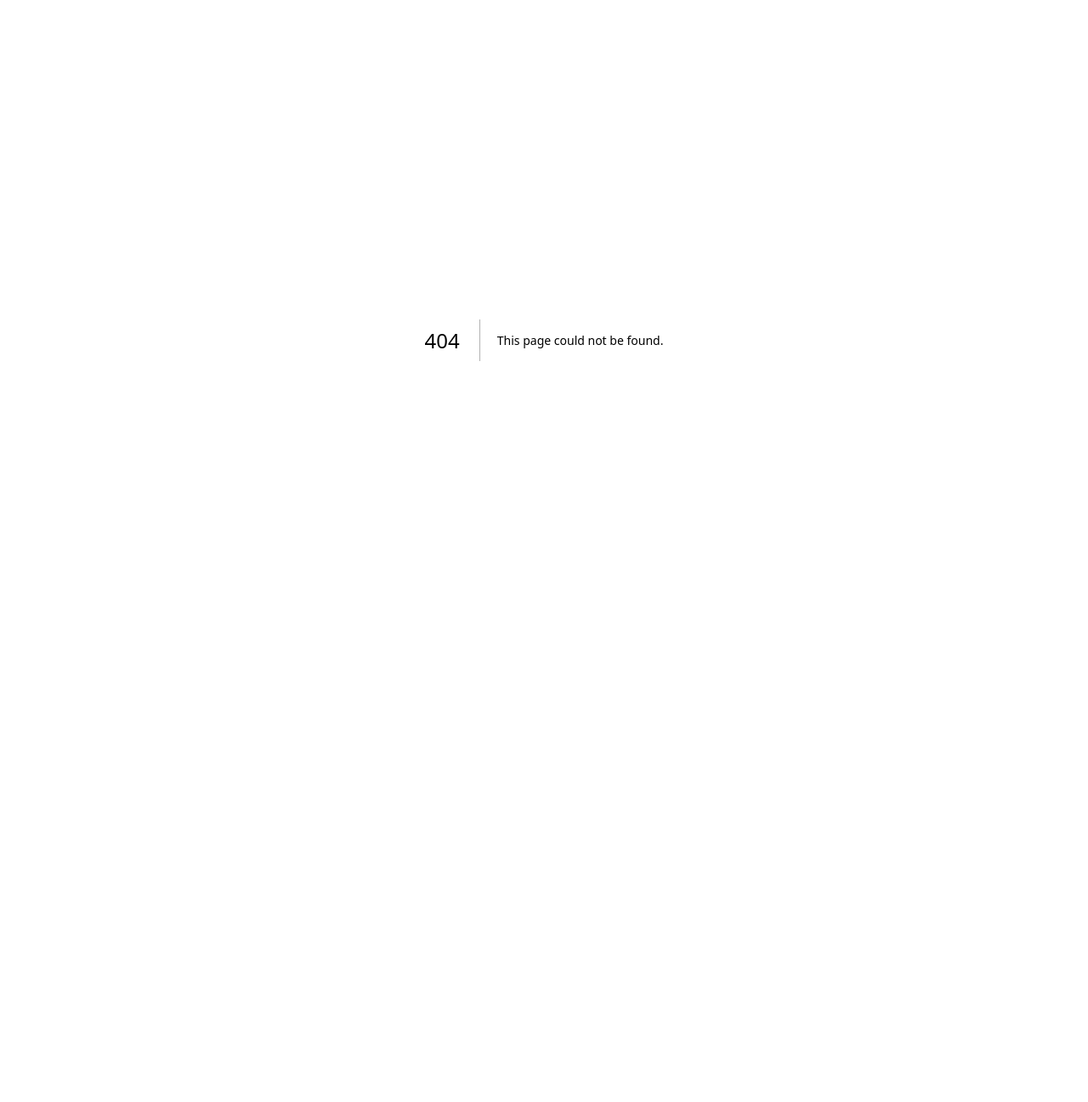
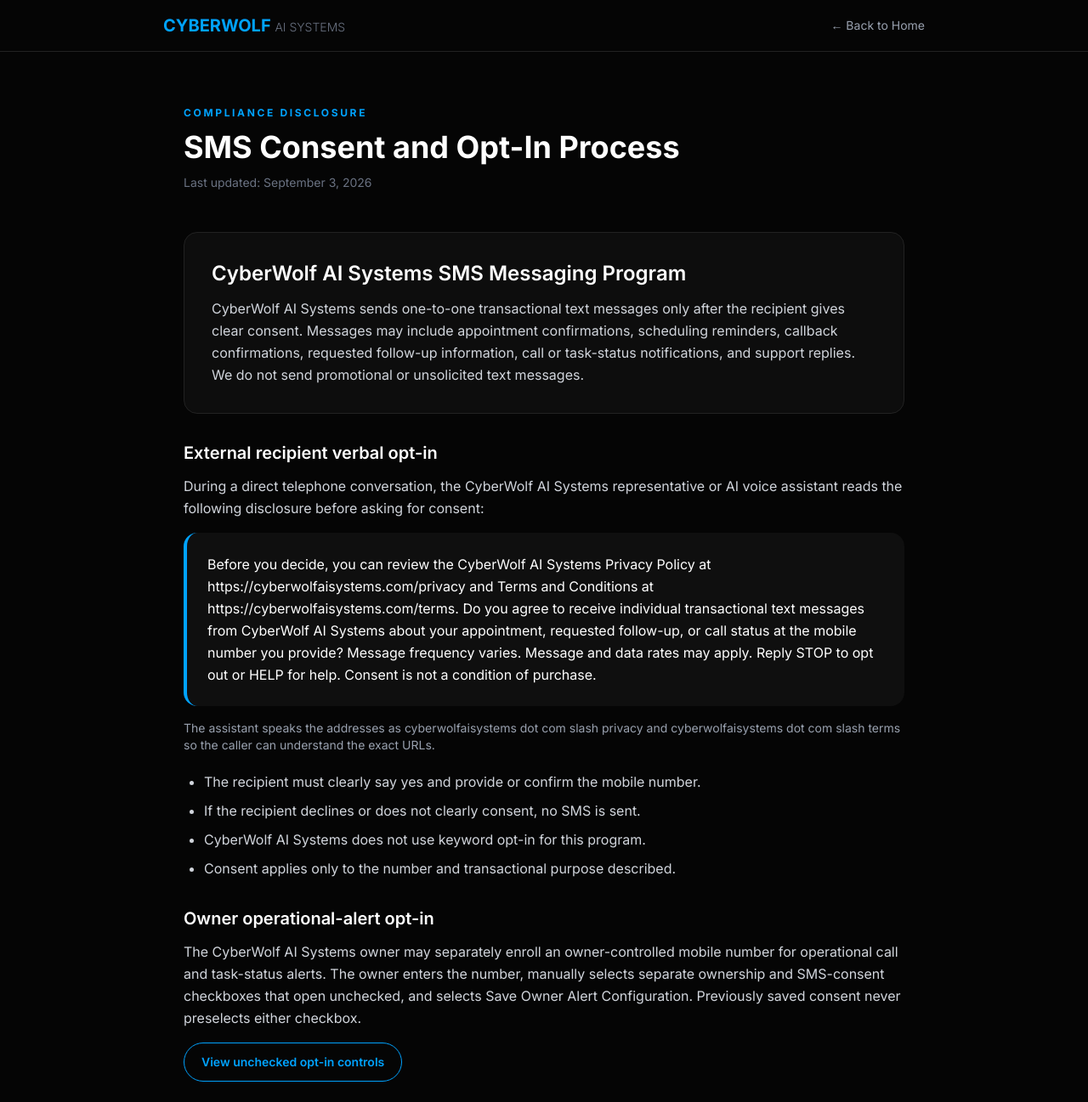
Before and after one commit to wolfcore25/cyberwolf-ai-site, a Next.js app: page /sms-consent in a window 1280 px wide. Before the commit this address had no page. Shown: the top 1297 px of the page at 85% size. Before the commit the page ends 800 px from the top, so only its background shows below. Built offline with nearby package versions, Linux system fonts and the light colour scheme.

Commit message:
Add verifiable SMS consent disclosures

```diff
--- a/src/app/privacy/page.tsx
+++ b/src/app/privacy/page.tsx
@@ -20,7 +20,7 @@
 
       <div className="max-w-4xl mx-auto px-6 py-16">
         <h1 className="text-4xl font-bold mb-2">Privacy Policy</h1>
-        <p className="text-gray-500 text-sm mb-12">Last updated: July 13, 2026</p>
+        <p className="text-gray-500 text-sm mb-12">Last updated: September 3, 2026</p>
 
         <div className="prose prose-invert max-w-none space-y-8 text-gray-300 leading-relaxed">
           <section>
@@ -81,9 +81,21 @@
               not a condition of purchase.
             </p>
             <p className="mt-4">
-              During each call, our AI assistant asks: May I send you a text message with your
-              appointment details and reminders? You can reply STOP at any time to opt out. SMS is
-              sent only after the customer verbally agrees.
+              Before asking for consent, our representative or AI voice assistant reads: Before
+              you decide, you can review the CyberWolf AI Systems Privacy Policy at
+              https://cyberwolfaisystems.com/privacy and Terms and Conditions at
+              https://cyberwolfaisystems.com/terms. Do you agree to receive individual
+              transactional text messages from CyberWolf AI Systems about your appointment,
+              requested follow-up, or call status at the mobile number you provide? Message
+              frequency varies. Message and data rates may apply. Reply STOP to opt out or HELP
+              for help. Consent is not a condition of purchase.
+            </p>
+            <p className="mt-4">
+              The complete public opt-in process is available on our{" "}
+              <Link href="/sms-consent" className="text-[var(--cyber-blue)] hover:underline">
+                SMS Consent page
+              </Link>
+              .
             </p>
             <p className="mt-4">
               The CyberWolf AI Systems business owner separately opts in to receive call or
@@ -168,7 +180,9 @@
             <p>
               <strong className="text-white">CyberWolf AI Systems</strong><br />
               Contact email: <a href="mailto:gregs@cyberwolfaisystems.com" className="text-[var(--cyber-blue)] hover:underline">gregs@cyberwolfaisystems.com</a><br />
-              Website: <a href="https://cyberwolfaisystems.com" className="text-[var(--cyber-blue)] hover:underline">https://cyberwolfaisystems.com</a>
+              Website: <a href="https://cyberwolfaisystems.com" className="text-[var(--cyber-blue)] hover:underline">https://cyberwolfaisystems.com</a><br />
+              SMS consent: <Link href="/sms-consent" className="text-[var(--cyber-blue)] hover:underline">https://cyberwolfaisystems.com/sms-consent</Link><br />
+              Terms and Conditions: <Link href="/terms" className="text-[var(--cyber-blue)] hover:underline">https://cyberwolfaisystems.com/terms</Link>
             </p>
           </section>
         </div>
--- a/src/app/sitemap.ts
+++ b/src/app/sitemap.ts
@@ -12,6 +12,7 @@
   "/web-solutions",
   "/dineline",
   "/contact",
+  "/sms-consent",
   "/privacy",
   "/terms",
 ];
--- /dev/null
+++ b/src/app/sms-consent/page.tsx
@@ -0,0 +1,151 @@
+import Link from "next/link";
+
+export const metadata = {
+  title: "SMS Consent",
+  description:
+    "CyberWolf AI Systems SMS messaging program, verbal opt-in script, and consent process.",
+};
+
+const privacyUrl = "https://cyberwolfaisystems.com/privacy";
+const termsUrl = "https://cyberwolfaisystems.com/terms";
+
+export default function SmsConsentPage() {
+  return (
+    <main className="min-h-screen bg-[var(--cyber-darker)]">
+      <nav className="border-b border-[var(--cyber-border)] px-6 py-4">
+        <div className="mx-auto flex max-w-4xl items-center justify-between gap-4">
+          <Link href="/" className="shrink-0 text-lg font-bold text-[var(--cyber-blue)] sm:text-xl">
+            CYBERWOLF <span className="text-sm font-light text-gray-500">AI SYSTEMS</span>
+          </Link>
+          <Link href="/" className="whitespace-nowrap text-sm text-gray-400 transition-colors hover:text-white">
+            &larr; Back to Home
+          </Link>
+        </div>
+      </nav>
+
+      <div className="mx-auto max-w-4xl px-6 py-16">
+        <p className="mb-3 text-xs font-bold uppercase tracking-[0.22em] text-[var(--cyber-blue)]">
+          Compliance disclosure
+        </p>
+        <h1 className="text-4xl font-bold text-white">SMS Consent and Opt-In Process</h1>
+        <p className="mb-12 mt-3 text-sm text-gray-500">Last updated: September 3, 2026</p>
+
+        <div className="space-y-8 text-gray-300 leading-relaxed">
+          <section className="rounded-2xl border border-[var(--cyber-border)] bg-white/[0.03] p-6 md:p-8">
+            <h2 className="mb-3 text-2xl font-semibold text-white">
+              CyberWolf AI Systems SMS Messaging Program
+            </h2>
+            <p>
+              CyberWolf AI Systems sends one-to-one transactional text messages only after the
+              recipient gives clear consent. Messages may include appointment confirmations,
+              scheduling reminders, callback confirmations, requested follow-up information, call
+              or task-status notifications, and support replies. We do not send promotional or
+              unsolicited text messages.
+            </p>
+          </section>
+
+          <section>
+            <h2 className="mb-3 text-xl font-semibold text-white">
+              External recipient verbal opt-in
+            </h2>
+            <p className="mb-4">
+              During a direct telephone conversation, the CyberWolf AI Systems representative or
+              AI voice assistant reads the following disclosure before asking for consent:
+            </p>
+            <blockquote className="rounded-2xl border-l-4 border-[var(--cyber-blue)] bg-white/[0.04] p-6 text-white">
+              Before you decide, you can review the CyberWolf AI Systems Privacy Policy at
+              https://cyberwolfaisystems.com/privacy and Terms and Conditions at
+              https://cyberwolfaisystems.com/terms. Do you agree to receive individual
+              transactional text messages from CyberWolf AI Systems about your appointment,
+              requested follow-up, or call status at the mobile number you provide? Message
+              frequency varies. Message and data rates may apply. Reply STOP to opt out or HELP
+              for help. Consent is not a condition of purchase.
+            </blockquote>
+            <p className="mt-4 text-sm text-gray-400">
+              The assistant speaks the addresses as cyberwolfaisystems dot com slash privacy and
+              cyberwolfaisystems dot com slash terms so the caller can understand the exact URLs.
+            </p>
+            <ul className="mt-5 list-disc space-y-2 pl-6">
+              <li>The recipient must clearly say yes and provide or confirm the mobile number.</li>
+              <li>If the recipient declines or does not clearly consent, no SMS is sent.</li>
+              <li>CyberWolf AI Systems does not use keyword opt-in for this program.</li>
+              <li>Consent applies only to the number and transactional purpose described.</li>
+            </ul>
+          </section>
+
+          <section>
+            <h2 className="mb-3 text-xl font-semibold text-white">Owner operational-alert opt-in</h2>
+            <p>
+              The CyberWolf AI Systems owner may separately enroll an owner-controlled mobile
+              number for operational call and task-status alerts. The owner enters the number,
+              manually selects separate ownership and SMS-consent checkboxes that open unchecked,
+              and selects Save Owner Alert Configuration. Previously saved consent never
+              preselects either checkbox.
+            </p>
+            <a
+              href="https://drive.google.com/file/d/1iwDRrGdRqw3mFM0lUgLr4bTty3a3qoOy/view?usp=sharing"
+              target="_blank"
+              rel="noreferrer"
+              className="mt-4 inline-flex rounded-full border border-[var(--cyber-blue)] px-5 py-3 text-sm font-semibold text-[var(--cyber-blue)] transition hover:bg-[var(--cyber-blue)] hover:text-black"
+            >
+              View unchecked opt-in controls
+            </a>
+          </section>
+
+          <section>
+            <h2 className="mb-3 text-xl font-semibold text-white">Required disclosures</h2>
+            <ul className="list-disc space-y-2 pl-6">
+              <li>Message frequency varies.</li>
+              <li>Message and data rates may apply.</li>
+              <li>Reply STOP to opt out at any time.</li>
+              <li>Reply HELP for help.</li>
+              <li>Consent is not a condition of purchase.</li>
+            </ul>
+          </section>
+
+          <section>
+            <h2 className="mb-3 text-xl font-semibold text-white">Privacy and program terms</h2>
+            <p>
+              Mobile phone numbers, SMS opt-in data, and SMS consent information are not sold,
+              rented, shared, or disclosed to third parties or affiliates for marketing or
+              promotional purposes.
+            </p>
+            <div className="mt-4 flex flex-wrap gap-3">
+              <a
+                href={privacyUrl}
+                className="rounded-full bg-[var(--cyber-blue)] px-5 py-3 text-sm font-bold text-black"
+              >
+                Privacy Policy
+              </a>
+              <a
+                href={termsUrl}
+                className="rounded-full border border-white/20 px-5 py-3 text-sm font-bold text-white transition hover:border-white/50"
+              >
+                Terms and Conditions
+              </a>
+            </div>
+            <p className="mt-4 text-sm text-gray-400">
+              Privacy Policy: {privacyUrl}
+              <br />
+              Terms and Conditions: {termsUrl}
+            </p>
+          </section>
+
+          <section>
+            <h2 className="mb-3 text-xl font-semibold text-white">Support</h2>
+            <p>
+              For assistance, reply HELP or email{" "}
+              <a
+                href="mailto:gregs@cyberwolfaisystems.com"
+                className="text-[var(--cyber-blue)] hover:underline"
+              >
+                gregs@cyberwolfaisystems.com
+              </a>
+              .
+            </p>
+          </section>
+        </div>
+      </div>
+    </main>
+  );
+}
--- a/src/app/terms/page.tsx
+++ b/src/app/terms/page.tsx
@@ -20,7 +20,7 @@
 
       <div className="max-w-4xl mx-auto px-6 py-16">
         <h1 className="text-4xl font-bold mb-2">Terms of Service</h1>
-        <p className="text-gray-500 text-sm mb-12">Last updated: July 13, 2026</p>
+        <p className="text-gray-500 text-sm mb-12">Last updated: September 3, 2026</p>
 
         <div className="prose prose-invert max-w-none space-y-8 text-gray-300 leading-relaxed">
           <section>
@@ -61,9 +61,21 @@
               </a>.
             </p>
             <p className="mt-4">
-              During each call, our AI assistant asks: May I send you a text message with your
-              appointment details and reminders? You can reply STOP at any time to opt out. SMS is
-              sent only after the customer verbally agrees.
+              Before asking for consent, our representative or AI voice assistant reads: Before
+              you decide, you can review the CyberWolf AI Systems Privacy Policy at
+              https://cyberwolfaisystems.com/privacy and Terms and Conditions at
+              https://cyberwolfaisystems.com/terms. Do you agree to receive individual
+              transactional text messages from CyberWolf AI Systems about your appointment,
+              requested follow-up, or call status at the mobile number you provide? Message
+              frequency varies. Message and data rates may apply. Reply STOP to opt out or HELP
+              for help. Consent is not a condition of purchase.
+            </p>
+            <p className="mt-4">
+              The complete public opt-in process is available on our{" "}
+              <Link href="/sms-consent" className="text-[var(--cyber-blue)] hover:underline">
+                SMS Consent page
+              </Link>
+              .
             </p>
             <p className="mt-4">
               CyberWolf AI Systems does not sell, rent, share, or disclose mobile phone numbers,
@@ -181,7 +193,9 @@
             <p>
               <strong className="text-white">CyberWolf AI Systems</strong><br />
               Contact email: <a href="mailto:gregs@cyberwolfaisystems.com" className="text-[var(--cyber-blue)] hover:underline">gregs@cyberwolfaisystems.com</a><br />
-              Website: <a href="https://cyberwolfaisystems.com" className="text-[var(--cyber-blue)] hover:underline">https://cyberwolfaisystems.com</a>
+              Website: <a href="https://cyberwolfaisystems.com" className="text-[var(--cyber-blue)] hover:underline">https://cyberwolfaisystems.com</a><br />
+              SMS consent: <Link href="/sms-consent" className="text-[var(--cyber-blue)] hover:underline">https://cyberwolfaisystems.com/sms-consent</Link><br />
+              Privacy Policy: <Link href="/privacy" className="text-[var(--cyber-blue)] hover:underline">https://cyberwolfaisystems.com/privacy</Link>
             </p>
           </section>
         </div>
--- a/src/components/site-footer.tsx
+++ b/src/components/site-footer.tsx
@@ -18,6 +18,7 @@
             ["Web Solutions", "/web-solutions"],
             ["Book the Build Call", "#book"],
             ["Contact", "/contact"],
+            ["SMS Consent", "/sms-consent"],
             ["Privacy", "/privacy"],
             ["Terms", "/terms"],
           ].map(([label, href]) =>
```
